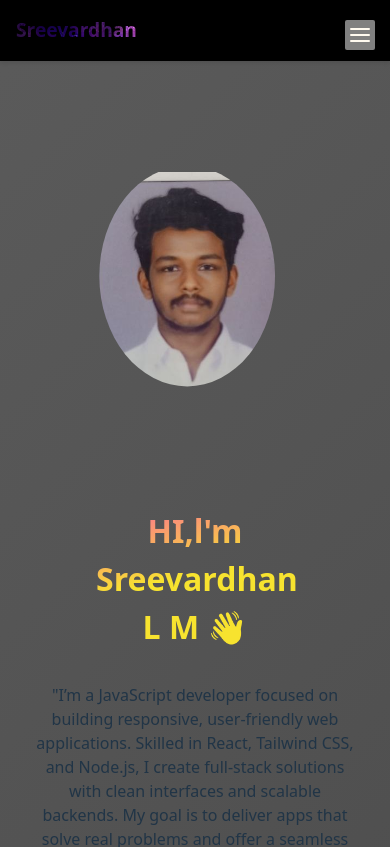
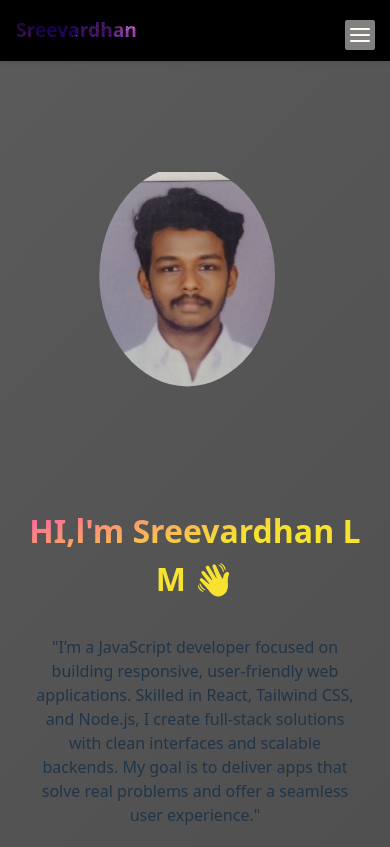
Before and after one commit to Sreevardhan2002-cell/Portfolio, a React (Vite) app: page / in a window 390 px wide. Shown: the top 847 px of the page. Built offline with nearby package versions, Linux system fonts and the light colour scheme.

Commit message:
Update in Aboout-begin

```diff
--- a/src/CSS/About.css
+++ b/src/CSS/About.css
@@ -705,7 +705,7 @@
         width: 13rem;
         }
         .About-begin{
-            padding: 2rem 6rem;
+            padding: 2rem 1rem;
         }
         .About-sentence{
             padding: 0px 2rem;
```
